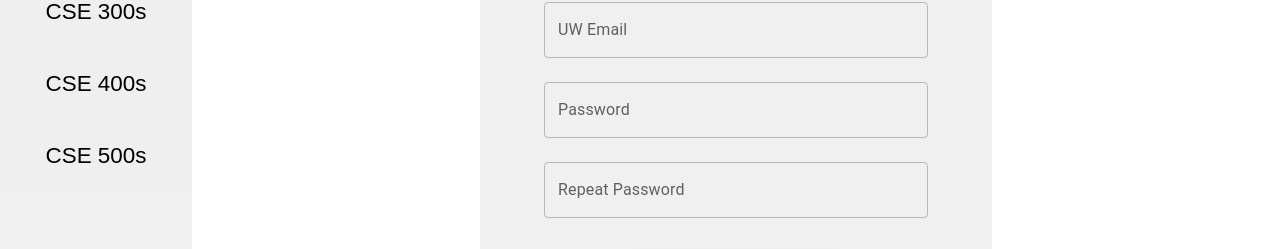
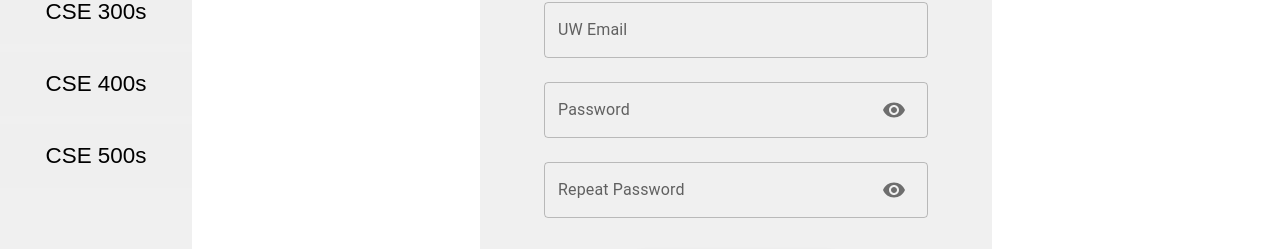
Before and after one commit to twang7310/rate-my-cse, a React (Create React App) app in the folder app/: page /signup in a window 1280 px wide. Shown: the part 259-508 px from the top of the page. Built offline with nearby package versions, Linux system fonts and the light colour scheme.

Commit message:
added hiding password feature

```diff
--- a/app/package.json
+++ b/app/package.json
@@ -6,7 +6,8 @@
   "dependencies": {
     "@emotion/react": "^11.11.1",
     "@emotion/styled": "^11.11.0",
-    "@mui/material": "^5.14.16",
+    "@mui/icons-material": "^5.14.19",
+    "@mui/material": "^5.14.19",
     "@testing-library/jest-dom": "^5.17.0",
     "@testing-library/react": "^13.4.0",
     "@testing-library/user-event": "^13.5.0",
@@ -17,7 +18,7 @@
     "mysql": "^2.18.1",
     "react": "^18.2.0",
     "react-dom": "^18.2.0",
-    "react-router-dom": "^6.18.0",
+    "react-router-dom": "^6.20.1",
     "react-scripts": "^5.0.1",
     "typescript": "^4.9.5",
     "web-vitals": "^2.1.4"
--- a/app/src/Login/LoginPage.tsx
+++ b/app/src/Login/LoginPage.tsx
@@ -5,6 +5,10 @@ import Button from '@mui/material/Button';
 import {useNavigate} from 'react-router-dom';
 import {authenticate} from './authenticate';
 import './Login.css'
+import InputAdornment from '@mui/material/InputAdornment';
+import IconButton from '@mui/material/IconButton';
+import Visibility from '@mui/icons-material/Visibility';
+import VisibilityOff from '@mui/icons-material/VisibilityOff';
 
 let isUserSignedIn = false;
 let user: string = '';
@@ -25,9 +29,18 @@ export function getEmail(): string {
     return user;
 }
 
+export const EyeAdornment: React.FC<{visible: any, setVisible: any}> = ({visible, setVisible}) => (
+    <InputAdornment position="end">
+        <IconButton onClick={() => setVisible(!visible)}>
+            {visible ? <VisibilityOff /> : <Visibility/>}
+        </IconButton>
+    </InputAdornment>
+)
+
 export const LoginPage: React.FC = () => {
     const [email, setEmail] = useState('');
     const [password, setPassword] = useState('');
+    const [visible, setVisible] = useState(false);
     const [isInvalidLogin, setIsInvalidLogin] = useState('');
     const [loading, setLoading] = useState(false);
     const navigate = useNavigate();
@@ -121,6 +134,7 @@ export const LoginPage: React.FC = () => {
 
                 <TextField
                     fullWidth
+                    type={visible ? 'text' : 'password'}
                     error={isInvalidLogin !== ''}
                     helperText={isInvalidLogin}
                     id='password'
@@ -130,6 +144,7 @@ export const LoginPage: React.FC = () => {
                     onInput={ (e) => {
                         setPassword((e.target as HTMLInputElement).value)
                     }}
+                    InputProps={{endAdornment: <EyeAdornment visible={visible} setVisible={setVisible}/>}}
                 />
             </Box>
 
--- a/app/src/Login/SignupPage.tsx
+++ b/app/src/Login/SignupPage.tsx
@@ -4,8 +4,13 @@ import {useNavigate} from 'react-router-dom';
 import {CognitoUser, CognitoUserAttribute} from 'amazon-cognito-identity-js';
 import {getCognitoUserPoolAsync} from '../userpool';
 import {Link} from 'react-router-dom';
+import {EyeAdornment} from './LoginPage';
 import './Login.css'
 import Popup from '../Popup/Popup';
+import InputAdornment from '@mui/material/InputAdornment';
+import IconButton from '@mui/material/IconButton';
+import Visibility from '@mui/icons-material/Visibility';
+import VisibilityOff from '@mui/icons-material/VisibilityOff';
 
 const emailRegex = new RegExp('^[a-zA-Z0-9_]+@uw.edu$');
 const capitalRegex = new RegExp('[A-Z]');
@@ -16,6 +21,7 @@ export const SignupPage: React.FC = () => {
     const [email, setEmail] = useState('');
     const [psw1, setPsw1] = useState('');
     const [psw2, setPsw2] = useState('');
+    const [visible, setVisible] = useState(false);
     const [isEmailInvalid, setIsEmailInvalid] = useState(false);
     const [emailHelperText, setEmailHelperText] = useState('');
     const [isPsw1Invalid, setIsPsw1Invalid] = useState(false);
@@ -173,6 +179,7 @@ export const SignupPage: React.FC = () => {
                 }}
             >
                 <TextField
+                    type='password'
                     error={isPsw1Invalid}
                     helperText={psw1HelperText}
                     fullWidth
@@ -183,6 +190,7 @@ export const SignupPage: React.FC = () => {
                     onInput={ (e) => {
                         setPsw1((e.target as HTMLInputElement).value)
                     }}
+                    InputProps={{endAdornment: <EyeAdornment visible={visible} setVisible={setVisible}/>}}
                 />
             </Box>
 
@@ -195,6 +203,7 @@ export const SignupPage: React.FC = () => {
                     error={isPsw2Invalid}
                     helperText={psw2HelperText}
                     fullWidth
+                    type={visible ? 'text' : 'password'}
                     id='repeat-password'
                     label='Repeat Password'
                     variant='outlined'
@@ -202,6 +211,7 @@ export const SignupPage: React.FC = () => {
                     onInput={ (e) => {
                         setPsw2((e.target as HTMLInputElement).value)
                     }}
+                    InputProps={{endAdornment: <EyeAdornment visible={visible} setVisible={setVisible}/>}}
                 />
             </Box>
 
```
Also changed, not shown: 1 other file (tests, documents, lock files or other folders).
